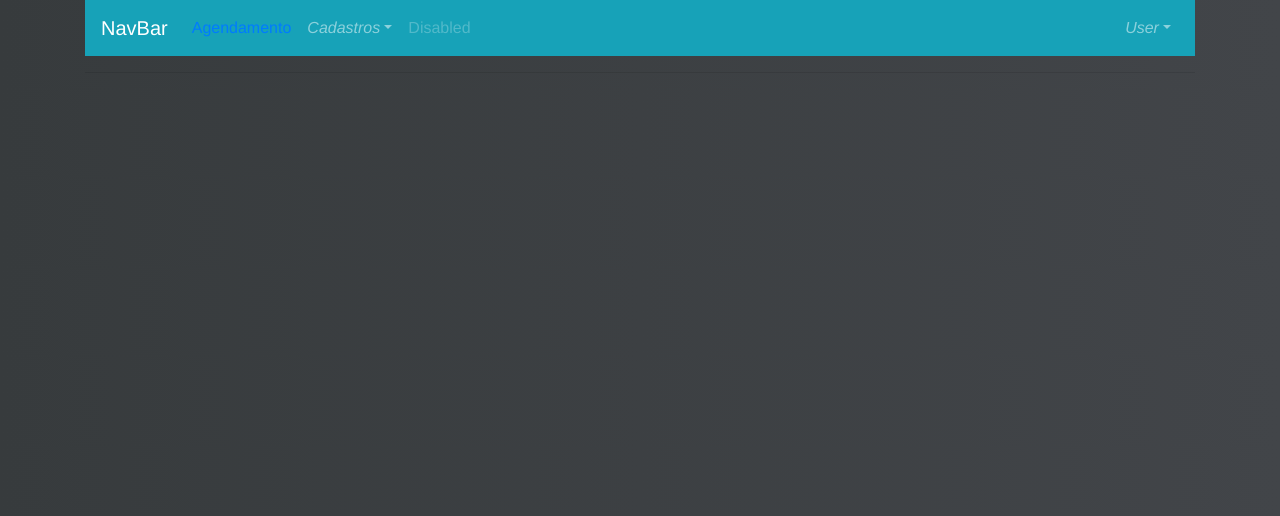
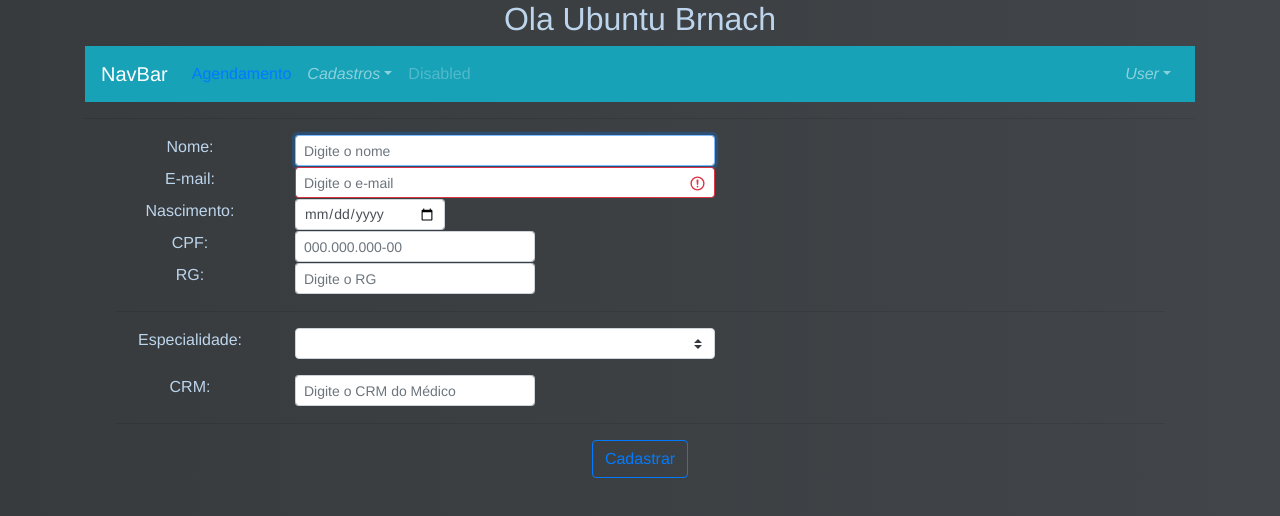
Before and after one commit to johnsantosdk/app-scheduling-medical-center, a Vue app: page /register/doctor in a window 1280 px wide. Shown: the top 516 px of the page. Built offline with nearby package versions, Linux system fonts and the light colour scheme.

Commit message:
test new branch

```diff
--- a/src/App.vue
+++ b/src/App.vue
@@ -1,6 +1,6 @@
 <template>
 <div class="container" id="app">
-
+    <h2>Ola Ubuntu Brnach</h2>
     <NavBar />
     <hr>
     <div class="col">
@@ -24,7 +24,7 @@ export default {
     -webkit-font-smoothing: antialiased;
     -moz-osx-font-smoothing: grayscale;
     text-align: center;
-    color: #3e86ce;
+    color: #bdd5ec;
 }
 
 body {
--- a/src/components/functionaries/clerk/CreateClerk.vue
+++ b/src/components/functionaries/clerk/CreateClerk.vue
@@ -0,0 +1,103 @@
+<template>
+    <b-container fluid>
+        <b-row><!-- Inicio dos campos do paciente -->
+            <b-col sm="2">
+                <label for="IdPatientName">Nome:</label>
+            </b-col>
+            <b-col sm="5">
+                <b-form-input
+                    id="IdPatientName"
+                    size="sm"
+                    placeholder="Digite o nome"
+                    autofocus
+                    required
+                ></b-form-input>
+            </b-col>
+        </b-row>
+        <b-row>
+            <b-col sm="2">
+                <label for="IdPatientEmail">E-mail:</label>
+            </b-col>
+            <b-col sm="5">
+                <b-form-input
+                    id="IdPatientName"
+                    size="sm"
+                    type="email"
+                    :state="false"
+                    placeholder="Digite o e-mail"
+                    required
+                ></b-form-input>
+            </b-col>
+        </b-row>
+        <b-row>
+            <b-col sm="2">
+                <label for="IdPatientNasc">Nascimento:</label>
+            </b-col>
+            <b-col sm="2">
+                <b-form-input
+                    id="IdPatientNasc"
+                    size="sm"
+                    type="date"
+                ></b-form-input>
+            </b-col>
+        </b-row>
+        <b-row>
+            <b-col sm="2">
+                <label for="IdPatientCpf">CPF:</label>
+            </b-col>
+            <b-col sm="3">
+                <b-form-input
+                    id="IdPatientCpf"
+                    size="sm"
+                    type="text"
+                    placeholder="000.000.000-00"
+                    required
+                ></b-form-input>
+            </b-col>
+        </b-row>
+        <b-row>
+            <b-col sm="2">
+                <label for="IdPatientRg">RG:</label>
+            </b-col>
+            <b-col sm="3">
+                <b-form-input
+                    id="IdPatientRg"
+                    size="sm"
+                    type="text"
+                    placeholder="Digite o RG"
+                ></b-form-input>
+            </b-col>
+        </b-row><!-- Final dos campos do paciente -->
+        <hr>
+        <b-row>
+            <b-col sm="2">
+                <label for="IdMat">Matricula:</label>
+            </b-col>
+            <b-col sm="3">
+                <b-form-input
+                    id="IdMat"
+                    size="sm"
+                    type="text"
+                    placeholder="Digite sua matricula na empresa"
+                    required
+                ></b-form-input>
+            </b-col>
+        </b-row>
+        <hr>
+        <b-row><!-- Botao de cadastro -->
+            <b-col>
+                <b-button variant="outline-primary">Cadastrar</b-button>
+            </b-col>
+        </b-row>
+</b-container>
+</template>
+
+<script>
+    export default {
+
+    }
+</script>
+
+<style  scoped>
+
+</style>
--- a/src/components/functionaries/doctor/CreateDoctor.vue
+++ b/src/components/functionaries/doctor/CreateDoctor.vue
@@ -0,0 +1,114 @@
+<template>
+<b-container fluid>
+        <b-row><!-- Inicio dos campos do paciente -->
+            <b-col sm="2">
+                <label for="IdPatientName">Nome:</label>
+            </b-col>
+            <b-col sm="5">
+                <b-form-input
+                    id="IdPatientName"
+                    size="sm"
+                    placeholder="Digite o nome"
+                    autofocus
+                    required
+                ></b-form-input>
+            </b-col>
+        </b-row>
+        <b-row>
+            <b-col sm="2">
+                <label for="IdPatientEmail">E-mail:</label>
+            </b-col>
+            <b-col sm="5">
+                <b-form-input
+                    id="IdPatientName"
+                    size="sm"
+                    type="email"
+                    :state="false"
+                    placeholder="Digite o e-mail"
+                    required
+                ></b-form-input>
+            </b-col>
+        </b-row>
+        <b-row>
+            <b-col sm="2">
+                <label for="IdPatientNasc">Nascimento:</label>
+            </b-col>
+            <b-col sm="2">
+                <b-form-input
+                    id="IdPatientNasc"
+                    size="sm"
+                    type="date"
+                ></b-form-input>
+            </b-col>
+        </b-row>
+        <b-row>
+            <b-col sm="2">
+                <label for="IdPatientCpf">CPF:</label>
+            </b-col>
+            <b-col sm="3">
+                <b-form-input
+                    id="IdPatientCpf"
+                    size="sm"
+                    type="text"
+                    placeholder="000.000.000-00"
+                    required
+                ></b-form-input>
+            </b-col>
+        </b-row>
+        <b-row>
+            <b-col sm="2">
+                <label for="IdPatientRg">RG:</label>
+            </b-col>
+            <b-col sm="3">
+                <b-form-input
+                    id="IdPatientRg"
+                    size="sm"
+                    type="text"
+                    placeholder="Digite o RG"
+                ></b-form-input>
+            </b-col>
+        </b-row><!-- Final dos campos do paciente -->
+        <hr>
+        <b-row><!-- Inicio dos campos de convenio -->
+            <b-col sm="2">
+                <label for="IdCon">Especialidade:</label>
+            </b-col>
+            <b-col sm="5">
+                <b-form-select size="sm"  class="mb-3">
+                    <template>
+                        <b-form-select-option :value="null" disabled>-- Selecione a Especialidade do Médico --</b-form-select-option>
+                    </template>
+                </b-form-select>
+            </b-col>
+        </b-row>
+        <b-row>
+            <b-col sm="2" right>
+                <label for="IdMat">CRM:</label>
+            </b-col>
+            <b-col sm="3">
+                <b-form-input
+                    id="IdMat"
+                    size="sm"
+                    type="text"
+                    placeholder="Digite o CRM do Médico"
+                ></b-form-input>
+            </b-col>
+        </b-row><!-- Final dos campos de convenio -->
+        <hr>
+        <b-row><!-- Botao de cadastro -->
+            <b-col>
+                <b-button variant="outline-primary">Cadastrar</b-button>
+            </b-col>
+        </b-row>
+</b-container>
+</template>
+
+<script>
+    export default {
+
+    }
+</script>
+
+<style scoped>
+
+</style>
--- a/src/components/health-insurance/CreateHealthInsurance.vue
+++ b/src/components/health-insurance/CreateHealthInsurance.vue
@@ -0,0 +1,47 @@
+<template>
+<b-container>
+    <b-row><!-- Inicio dos campos de convenio -->
+<!-- Inicio dos campos do paciente -->
+        <b-col sm="2">
+            <label for="IdPatientName">Nome do Convênio:</label>
+        </b-col>
+        <b-col sm="5">
+            <b-form-input
+                id="IdPatientName"
+                size="sm"
+                placeholder="Digite o nome do convênio"
+                autofocus
+                required
+            ></b-form-input>
+        </b-col>
+    </b-row>
+    <!-- <b-row>
+        <b-col sm="1">
+            <label for="IdCon">Plano:</label>
+        </b-col>
+        <b-col sm="4">
+            <b-form-select size="sm" v-model="plano" :options="planos" class="mb-3">
+                <template>
+                    <b-form-select-option :value="null" disabled>-- Tipo do Plano --</b-form-select-option>
+                </template>
+            </b-form-select>
+        </b-col>
+    </b-row> -->
+    <hr>
+    <b-row><!-- Botao de cadastro -->
+        <b-col>
+            <b-button variant="outline-primary">Cadastrar</b-button>
+        </b-col>
+    </b-row>
+</b-container>
+</template>
+
+<script>
+    export default {
+
+    }
+</script>
+
+<style scoped>
+
+</style>
--- a/src/components/specialties/CreateSpecialty.vue
+++ b/src/components/specialties/CreateSpecialty.vue
@@ -0,0 +1,51 @@
+<template>
+<b-container fluid>
+    <b-row><!-- Inicio dos campos do paciente -->
+        <b-col sm="2">
+            <label for="IdCbo">Código CBO:</label>
+        </b-col>
+        <b-col sm="5">
+            <b-form-input
+                class="mb-3"
+                id="IdCbo"
+                size="sm"
+                type="text"
+                placeholder="Digite o código cbo"
+                autofocus
+                required
+            ></b-form-input>
+        </b-col>
+    </b-row>
+    <b-row>
+        <b-col sm="2">
+            <label for="IdEsp">Nome da ocupação:</label>
+        </b-col>
+        <b-col sm="5">
+            <b-form-input
+                class="mb-3"
+                id="IdEsp"
+                size="sm"
+                type="text"
+                placeholder="Digite o nome da ocupação"
+                required
+            ></b-form-input>
+        </b-col>
+    </b-row>
+    <hr>
+    <b-row><!-- Botao de cadastro -->
+        <b-col>
+            <b-button variant="outline-primary">Cadastrar</b-button>
+        </b-col>
+    </b-row>
+</b-container>
+</template>
+
+<script>
+    export default {
+
+    }
+</script>
+
+<style scoped>
+
+</style>
```
